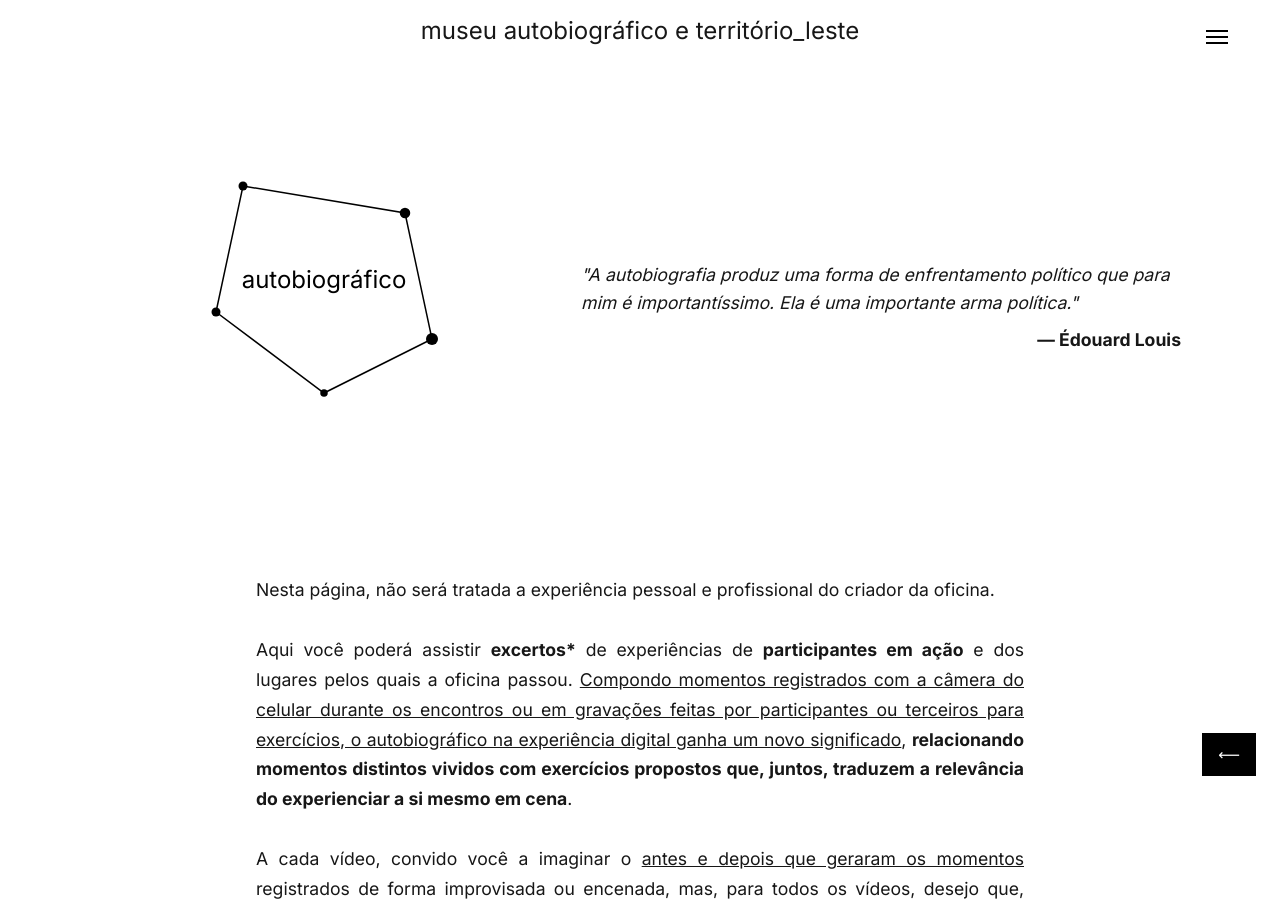
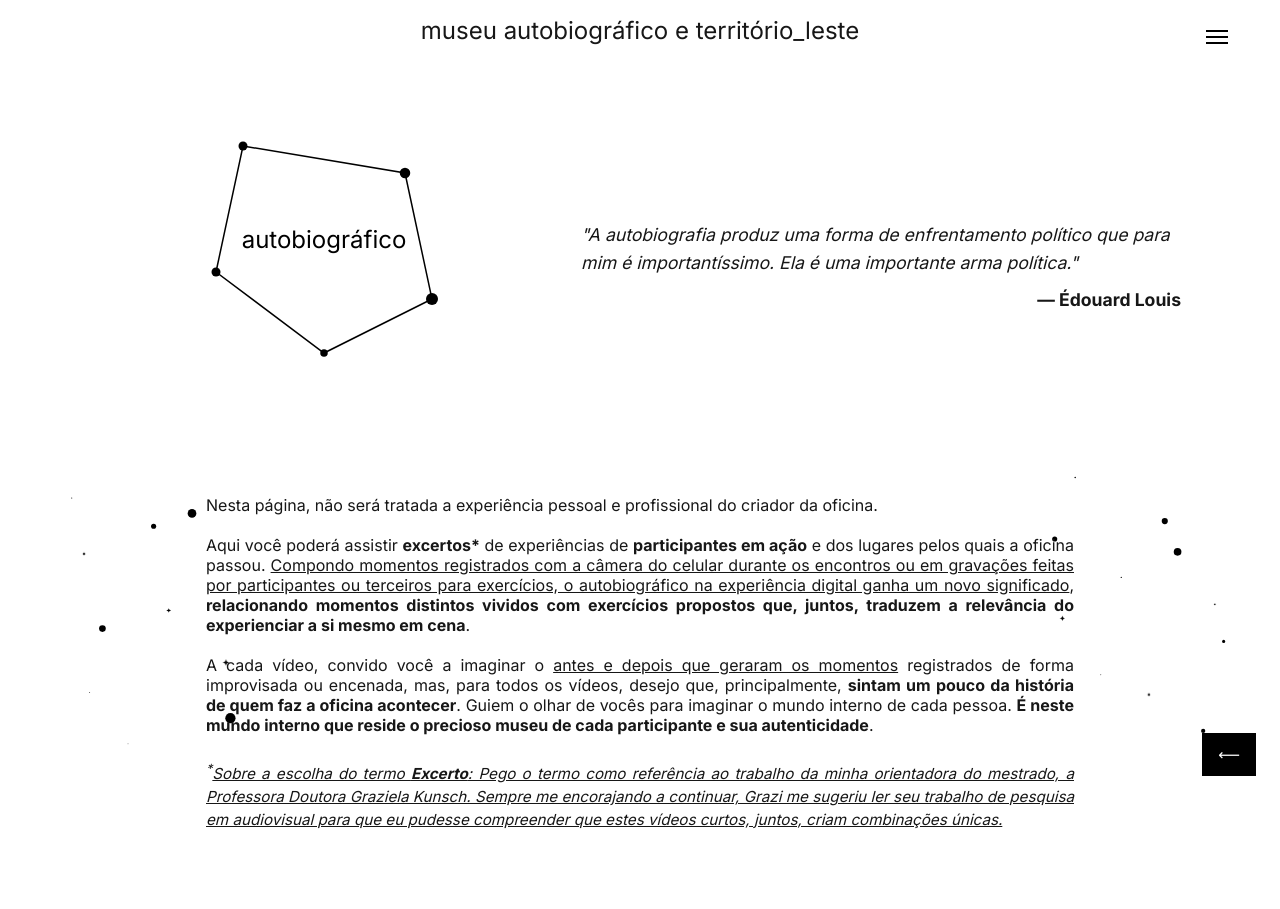
Before and after one commit to caiocastelhano/museu-autobiografico, a Next.js app: page /autobiografico in a window 1280 px wide. Shown: the top 909 px of the page. Built offline with nearby package versions, Linux system fonts and the light colour scheme.

Commit message:
Adiciona pontos e estrelas em um bloco na página Autobiográfico

```diff
--- a/src/app/autobiografico/Autobiografico.module.css
+++ b/src/app/autobiografico/Autobiografico.module.css
@@ -34,7 +34,7 @@
     width: 100%;
     max-width: 1200px;
     margin: 0 auto;
-    padding: 60px 16px;
+    padding: 20px 16px;
     display: flex;
     justify-content: center;
     align-items: center;
@@ -116,14 +116,35 @@
 
   /* ===== INTRODUÇÃO TEXTUAL ===== */
 
+  .autobioIntroWrapper {
+    position: relative;
+    width: 100vw;
+    overflow: visible;
+    display: flex;
+    justify-content: center;
+  }
+
+  .floatingElements {
+    position: absolute;
+    top: 0;
+    left: 50%;
+    transform: translateX(-50%);
+    width: 100%;
+    height: auto;
+    aspect-ratio: 5000 / 1200;
+    z-index: 0;
+    pointer-events: none;
+  }
+
   .autobioIntroTextSection {
-    width: 100%;
-    max-width: 800px;
+    position: relative;
+    z-index: 1;
+    max-width: 900px;
     margin: 0 auto;
     padding: 20px 16px;
-    font-size: 1.1rem;
-    line-height: 1.7;
     text-align: justify;
+    box-sizing: border-box;
+    background-color: transparent;
   }
 
   .autobioIntroTextSection b {
@@ -153,10 +174,16 @@
   .autobioIntroTextSection {
     padding: 40px 16px;
     font-size: 1rem;
+    line-height: 1.6; /* Adiciona legibilidade em mobile */
   }
 
   .footnote {
     font-size: 0.9rem;
+    line-height: 1.5;
+  }
+
+  .floatingElements {
+    display: none;
   }
 }
 
@@ -164,12 +191,15 @@
   .autobioIntroTextSection {
     padding: 50px 24px;
     font-size: 1.05rem;
+    line-height: 1.7; /* Mantém consistência visual */
   }
 
   .footnote {
     font-size: 0.95rem;
+    line-height: 1.5;
   }
 }
+
 
 /* ===== GALERIA DE VÍDEOS ===== */
 
--- a/src/app/autobiografico/page.js
+++ b/src/app/autobiografico/page.js
@@ -81,6 +81,41 @@ export default function AutobiograficoPage() {
         </section>
 
         {/* Bloco de introdução textual com destaque e nota de rodapé */}
+        <div className={styles.autobioIntroWrapper}>
+          <svg
+            className={styles.floatingElements}
+            viewBox="0 0 5000 1200"
+            xmlns="http://www.w3.org/2000/svg"
+            preserveAspectRatio="xMidYMin meet"
+            aria-hidden="true"
+          >
+            {/* LADO ESQUERDO — x: 250 a 1000 / y: 50 a 1150 */}
+            <circle cx="280" cy="90" r="2.1" fill="black" />
+            <circle cx="600" cy="200" r="10" fill="black" />
+            <circle cx="400" cy="600" r="13" fill="black" />
+            <circle cx="750" cy="150" r="17" fill="black" />
+            <circle cx="900" cy="950" r="20" fill="black" />
+            <circle cx="500" cy="1050" r="1.6" fill="black" />
+            <circle cx="990" cy="420" r="2.2" fill="black" />
+            <circle cx="350" cy="850" r="1.9" fill="black" />
+            <image href="/images/star.png" x="320" y="300" width="16" height="16" />
+            <image href="/images/star.png" x="870" y="720" width="25" height="25" />
+            <image href="/images/star.png" x="650" y="520" width="18" height="18" />
+
+            {/* LADO DIREITO — x: 4100 a 4800 / y: 50 a 1150 */}
+            <circle cx="4120" cy="250" r="10" fill="black" />
+            <circle cx="4200" cy="10" r="3" fill="black" />
+            <circle cx="4380" cy="400" r="2.4" fill="black" />
+            <circle cx="4550" cy="180" r="12" fill="black" />
+            <circle cx="4700" cy="1000" r="8.3" fill="black" />
+            <circle cx="4780" cy="650" r="6" fill="black" />
+            <circle cx="4300" cy="780" r="1.8" fill="black" />
+            <circle cx="4600" cy="300" r="15" fill="black" />
+            <image href="/images/star.png" x="4140" y="550" width="20" height="20" />
+            <image href="/images/star.png" x="4480" y="850" width="16" height="16" />
+            <image href="/images/star.png" x="4740" y="500" width="11" height="11" />
+          </svg>
+
           <section className={styles.autobioIntroTextSection} aria-labelledby="autobioIntroTitle">
             <h2 id="autobioIntroTitle" className={styles.visuallyHidden}>
               Introdução sobre a proposta da seção Autobiográfico
@@ -90,13 +125,13 @@ export default function AutobiograficoPage() {
               Nesta página, não será tratada a experiência pessoal e profissional do criador da oficina.
             </p>
 
-          < br/>
+            <br />
 
             <p>
               Aqui você poderá assistir <b>excertos*</b> de experiências de <b>participantes em ação</b> e dos lugares pelos quais a oficina passou. <u>Compondo momentos registrados com a câmera do celular durante os encontros ou em gravações feitas por participantes ou terceiros para exercícios, o autobiográfico na experiência digital ganha um novo significado</u>, <b>relacionando momentos distintos vividos com exercícios propostos que, juntos, traduzem a relevância do experienciar a si mesmo em cena</b>.
             </p>
 
-          < br/>
+            <br />
 
             <p>
               A cada vídeo, convido você a imaginar o <u>antes e depois que geraram os momentos</u> registrados de forma improvisada ou encenada, mas, para todos os vídeos, desejo que, principalmente, <b>sintam um pouco da história de quem faz a oficina acontecer</b>. Guiem o olhar de vocês para imaginar o mundo interno de cada pessoa. <b>É neste mundo interno que reside o precioso museu de cada participante e sua autenticidade</b>.
@@ -109,6 +144,7 @@ export default function AutobiograficoPage() {
               </u>
             </p>
           </section>
+        </div>
 
         {/* Galeria de vídeos com modais */}
         <section className={styles.videoGallerySection} aria-labelledby="autobioVideoGalleryTitle">
```
Lines whose indentation alone changed are shown as unchanged.
